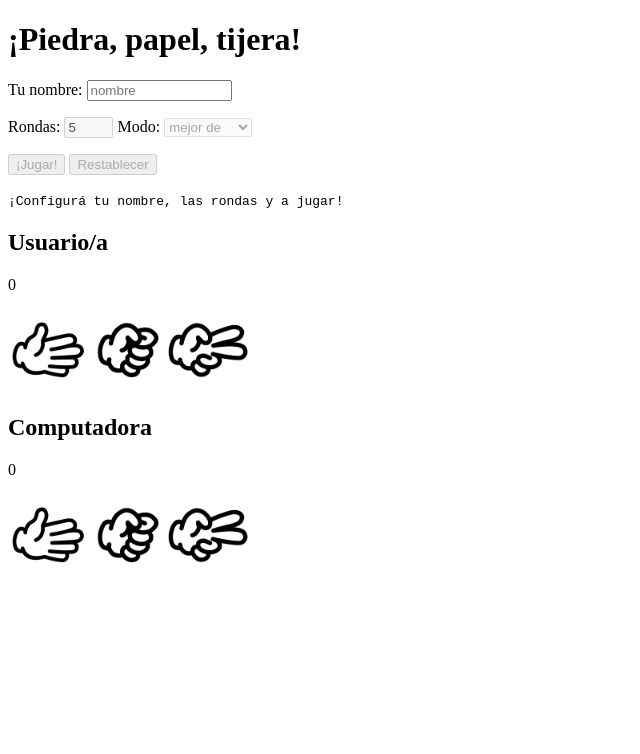
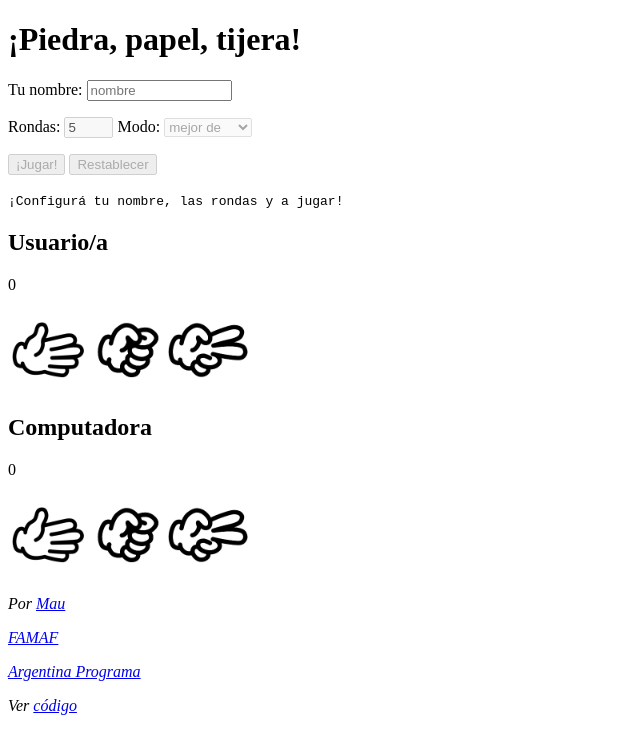
Before and after one commit to maumaco/practico3, a React (Create React App) app: page / in a window 1280 px wide. Shown: the top 754 px of the page, without its empty margins (0-640 px from the left). Built offline with nearby package versions, Linux system fonts and the light colour scheme.

Commit message:
Se agrega el componente Address

```diff
--- a/src/App.js
+++ b/src/App.js
@@ -9,11 +9,13 @@ import AppHeading from './components/AppHeading.js';
 import Controls from './components/Controls.js';
 import Messages from './components/Messages.js';
 import Players from './components/Players.js';
+import Address from './components/Address.js';
 
 
 // Constantes importadas
 
 import {
+  ARR_ADDRESS_LINKS,
   CONFIG_HAND_MOVEMENTS_TIMEOUT_MS,
   CONFIG_ROUND_OUTCOME_TIMEOUT_MS,
   ID_END,
@@ -137,6 +139,12 @@ export default function App() {
           <Players />
         </main>
       </MainContext.Provider>
+
+      <footer>
+        <Address
+          links={ARR_ADDRESS_LINKS}
+        />
+      </footer>
     </>
   );
 }
--- /dev/null
+++ b/src/components/Address.js
@@ -0,0 +1,18 @@
+// Definición del componente
+
+export default function Address({ links }) {
+  return (
+    <address>
+      {links.map(link =>
+        <p key={link.key}>
+          {link.previousText}
+          <a
+            href={link.href}
+          >
+            {link.linkText}
+          </a>
+        </p>
+      )}
+    </address>
+  );
+}
--- a/src/constants.js
+++ b/src/constants.js
@@ -172,6 +172,13 @@ export const ARR_COMPUTER_SIGNAL_IMAGES = [
   { alt: ALT_SCISSORS_IMAGE, height: CONFIG_SIGNAL_IMAGES_HEIGHT, id: ID_COMPUTER_PREFIX + ID_SCISSORS_IMAGE, key: ID_SCISSORS_IMAGE, src: scissorsImage, width: CONFIG_SIGNAL_IMAGES_WIDTH }
 ];
 
+export const ARR_ADDRESS_LINKS = [
+  { href: 'https://maumaco.github.io/sobre-mi/', key: 1, linkText: 'Mau', previousText: 'Por ' },
+  { href: 'https://www.famaf.unc.edu.ar/', key: 2, linkText: 'FAMAF', previousText: '' },
+  { href: 'https://www.argentina.gob.ar/economia/conocimiento/argentina-programa', key: 3, linkText: 'Argentina Programa', previousText: '' },
+  { href: 'https://github.com/maumaco/practico3/tree/main', key: 4, linkText: 'código', previousText: 'Ver ' }
+];
+
 export const ARR_MODE_OPTIONS = [
   { key: MODE_BEST_OF_OPTION, text: TEXT_BEST_OF_OPTION, value: MODE_BEST_OF_OPTION },
   { key: MODE_PLAY_ALL_OPTION, text: TEXT_PLAY_ALL_OPTION, value: MODE_PLAY_ALL_OPTION }
```
